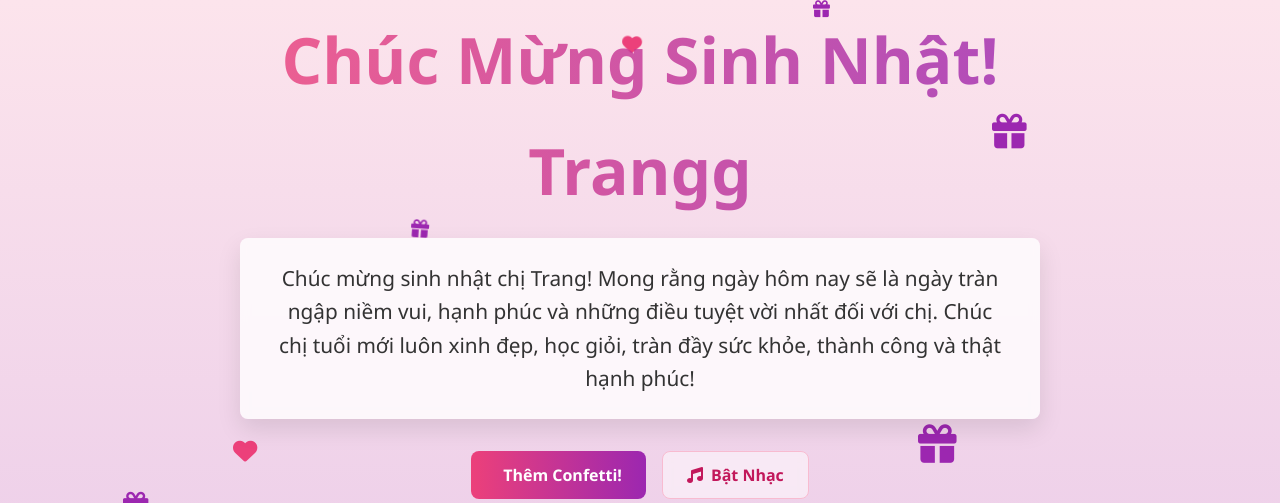
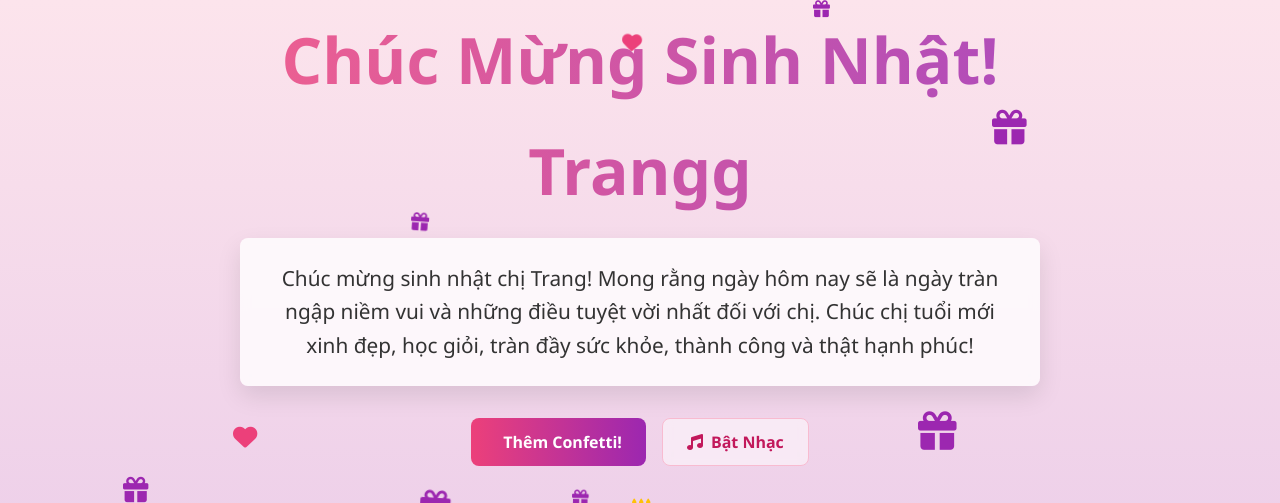
Before and after one commit to ducnguyentrung24/ducnguyentrung24.github.io, a plain HTML site: page index.html in a window 1280 px wide. Shown: the top 503 px of the page. Drawn offline with Linux system fonts and the light colour scheme; a script that the page names is missing; some icons are missing.

Commit message:
Update index.html

```diff
--- a/index.html
+++ b/index.html
@@ -194,7 +194,7 @@
 
     <div class="card">
       <p class="message">
-        Chúc mừng sinh nhật chị Trang! Mong rằng ngày hôm nay sẽ là ngày tràn ngập niềm vui, hạnh phúc và những điều tuyệt vời nhất đối với chị. Chúc chị tuổi mới luôn xinh đẹp, học giỏi, tràn đầy sức khỏe, thành công và thật hạnh phúc!
+        Chúc mừng sinh nhật chị Trang! Mong rằng ngày hôm nay sẽ là ngày tràn ngập niềm vui và những điều tuyệt vời nhất đối với chị. Chúc chị tuổi mới xinh đẹp, học giỏi, tràn đầy sức khỏe, thành công và thật hạnh phúc!
       </p>
     </div>
 
```
